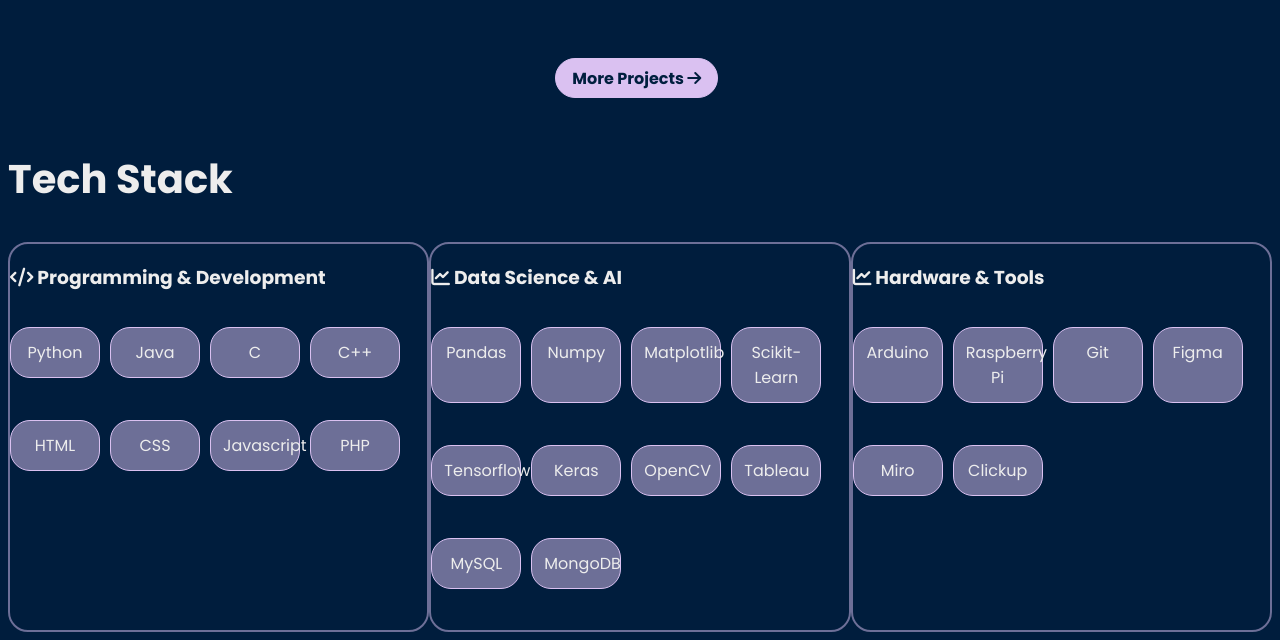
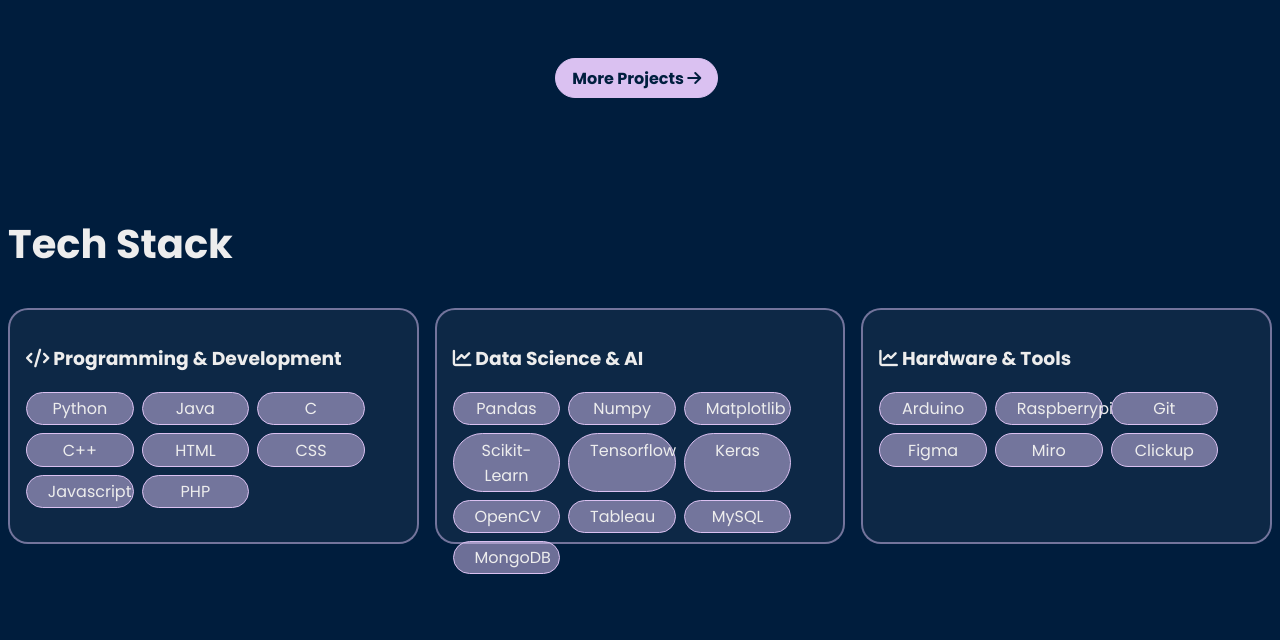
Before and after one commit to laraibsyed/Portfolio_Website, a plain HTML site: page index.html in a window 1280 px wide. Shown: the part 2729-3369 px from the top of the page. After the commit the page ends 3329 px from the top, so only its background shows below. Drawn offline with Linux system fonts and the light colour scheme.

Commit message:
TECH STALK

```diff
--- a/index.html
+++ b/index.html
@@ -175,13 +175,14 @@
             </div>
 
             <div class="prj">
-                <img src="img/vacuum.png" alt="car">
+                <img src="img/santander-cycles.png" alt="car">
                 <div id="prjcontent">
                     <h2>Santander Cycles</h2>
                     <p>A Machine Learning Model trained to predict the number of bikes rented on a certain day, based on
                         multiple factors such as weather, wind speed, humidity, etc.</p>
                     <div class="tags">
                         <p>Python</p>
+                        <p>C++</p>
                         <p>Matplotlib</p>
                         <p>Scikit-Learn</p>
                         <p>Numpy</p>
@@ -192,7 +193,7 @@
             </div>
 
             <div class="prj">
-                <img src="img/vacuum.png" alt="car">
+                <img src="img/navibots.gif" alt="car">
                 <div id="prjcontent">
                     <h2>Navibots</h2>
                     <p>This smart car uses advanced technology to navigate roads autonomously while avoiding obstacles
@@ -248,7 +249,7 @@
             <h3><i class="fa-solid fa-chart-line"></i> Hardware & Tools</h3>
             <div class="tags">
                 <p>Arduino</p>
-                <p>Raspberry Pi</p>
+                <p>Raspberrypi</p>
                 <p>Git</p>
                 <p>Figma</p>
                 <p>Miro</p>
--- a/styles.css
+++ b/styles.css
@@ -531,16 +531,40 @@
     border-color: #DAC1F1;
 }
 
-#techstack{
+#techstack {
     color: #EDEDED;
+    padding: 2rem 0; /* optional padding around section */
 }
 
-.skillsgrid{
+.skillsgrid {
     display: flex;
+    flex-wrap: wrap;       /* allows wrapping on smaller screens */
+    gap: 1rem;             /* spacing between skill cards */
+    justify-content: center; /* center the cards horizontally */
 }
 
-#skillset{
+#skillset {
     border: 2px solid rgba(218, 193, 241, 0.5);
     border-radius: 20px;
     flex: 1;
+    padding: 1rem;             /* overall padding */
+    min-width: 150px;
+    max-width: 500px;
+    height: 200px;             /* keep fixed height */
+    background: rgba(255, 255, 255, 0.05);
+    display: flex;
+    flex-direction: column;
+    justify-content: flex-start;  /* align content to top */
 }
+#techstack .tags {
+    display: flex;
+    flex-wrap: wrap;
+    gap: 0.5rem;            /* spacing between tags */
+    margin-bottom: 0;       /* remove extra space below tags */
+}
+
+#techstack .tags p {
+    padding: 0.2rem 1.3rem;
+    border-radius: 50px;
+    margin: 0;              /* remove default margins */
+}
```
Also changed, not shown: img/santander-cycles.png (added), 1 other file.
